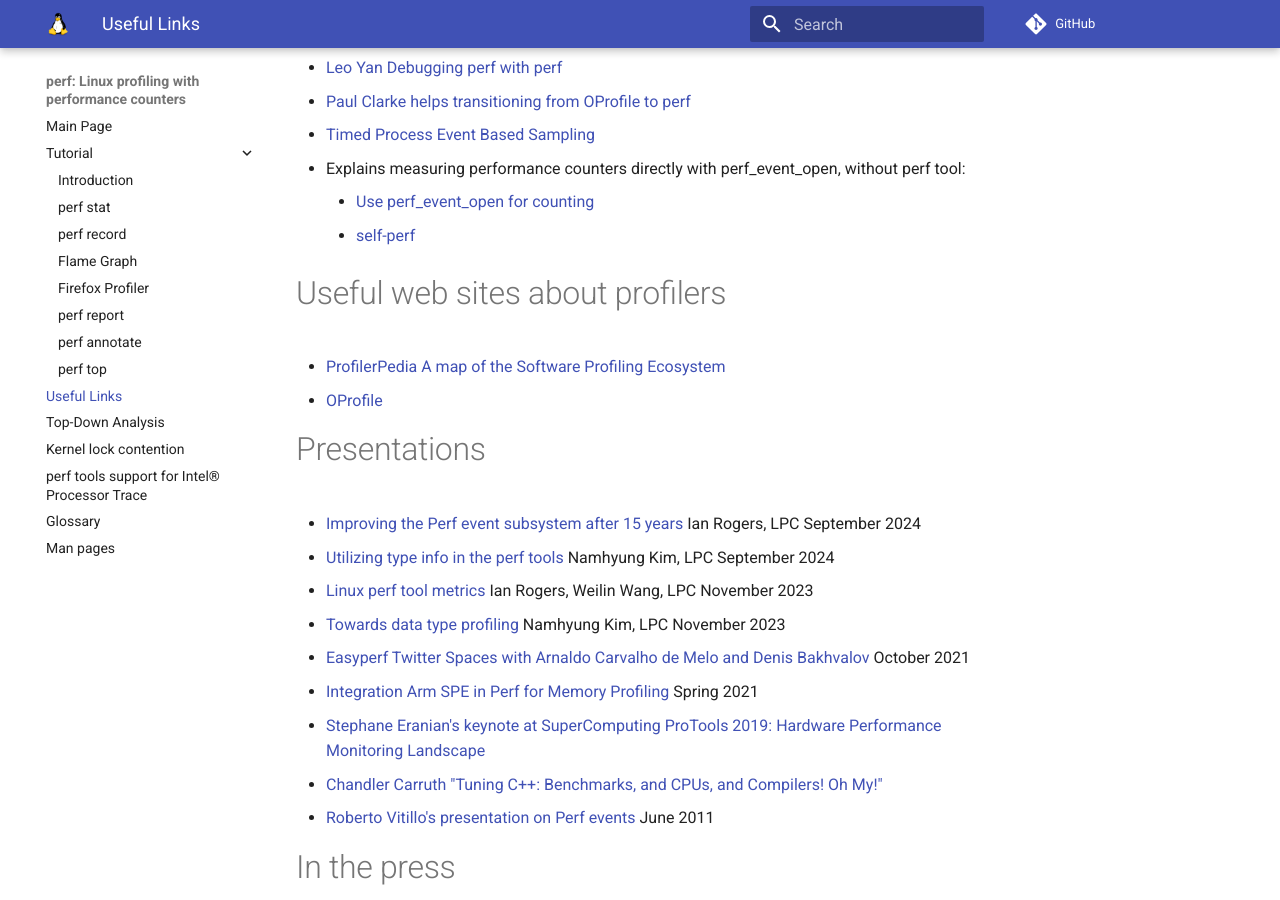
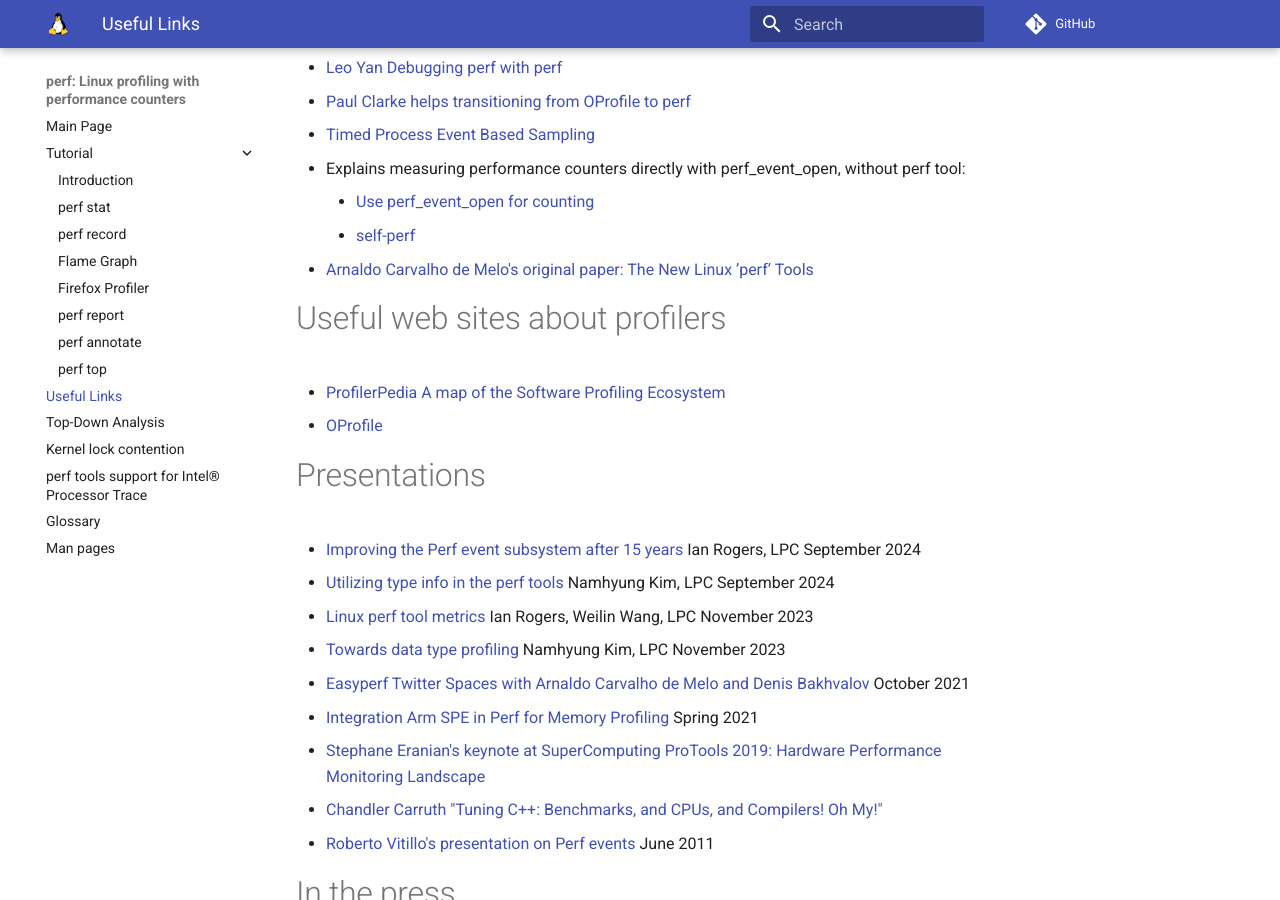
Before and after one commit to perfwiki/main, an MkDocs documentation site: the page built from docs/useful-links.md, in a window 1280 px wide and 900 px high, scrolled down 774 px. Built offline with MkDocs 1.6.1 and Material for MkDocs 9.7.7, drawn with Linux system fonts in a browser that asks for light colours; comment, search, counter and statistics services are not loaded.

Commit message:
useful-links: Add a link to the original ACME perf paper
Link to reliable fedorapeople link.

```diff
--- a/docs/useful-links.md
+++ b/docs/useful-links.md
@@ -20,6 +20,7 @@
 - Explains measuring performance counters directly with perf_event_open, without perf tool:
 	- [Use perf_event_open for counting](https://github.com/ArmDeveloperEcosystem/arm-learning-paths/blob/main/content/learning-paths/servers-and-cloud-computing/arm_pmu/perf_event_open.md)
 	- [self-perf](https://github.com/ThinkOpenly/self-profiling)
+- [Arnaldo Carvalho de Melo's original paper: The New Linux ’perf’ Tools](https://fedorapeople.org/~acme/perf/lk2010-perf-paper.pdf)
 
 # Useful web sites about profilers
 
```
